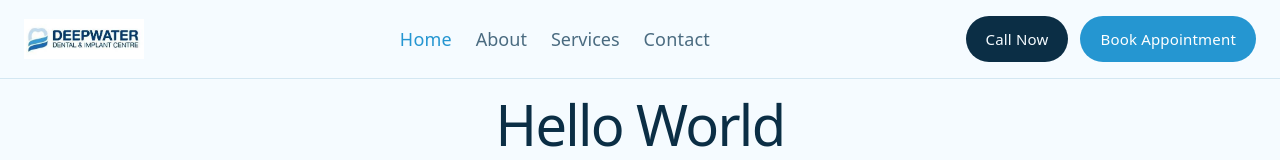
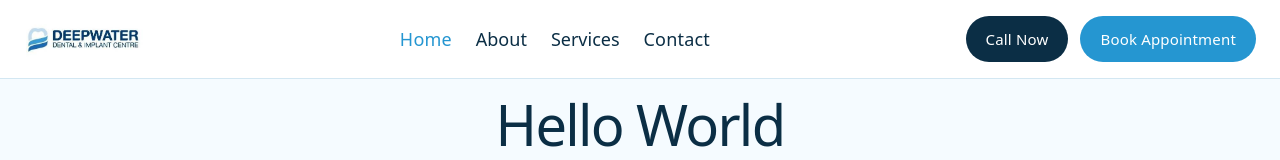
Before and after one commit to katnguyen2301-ops/Deepwater-website, a React (Vite) app: page / in a window 1280 px wide. Shown: the top 160 px of the page. Built offline with nearby package versions, Linux system fonts and the light colour scheme.

Commit message:
Make navbar background white so the logo blends in

```diff
--- a/src/index.css
+++ b/src/index.css
@@ -59,6 +59,7 @@ body {
   align-items: center;
   justify-content: space-between;
   padding: 16px 24px;
+  background: #fff;
   border-bottom: 1px solid var(--border);
 }
 
@@ -80,7 +81,7 @@ body {
 }
 
 .navbar-links a {
-  color: var(--text);
+  color: #0b2e45;
   text-decoration: none;
 }
 
@@ -112,8 +113,8 @@ body {
 }
 
 .btn-call {
-  background: var(--text-h);
-  color: var(--bg);
+  background: #0b2e45;
+  color: #fff;
 }
 
 .btn-call:hover {
@@ -135,7 +136,7 @@ body {
 
 .navbar-dropdown-trigger {
   font: inherit;
-  color: var(--text);
+  color: #0b2e45;
   background: none;
   border: none;
   padding: 0;
```
